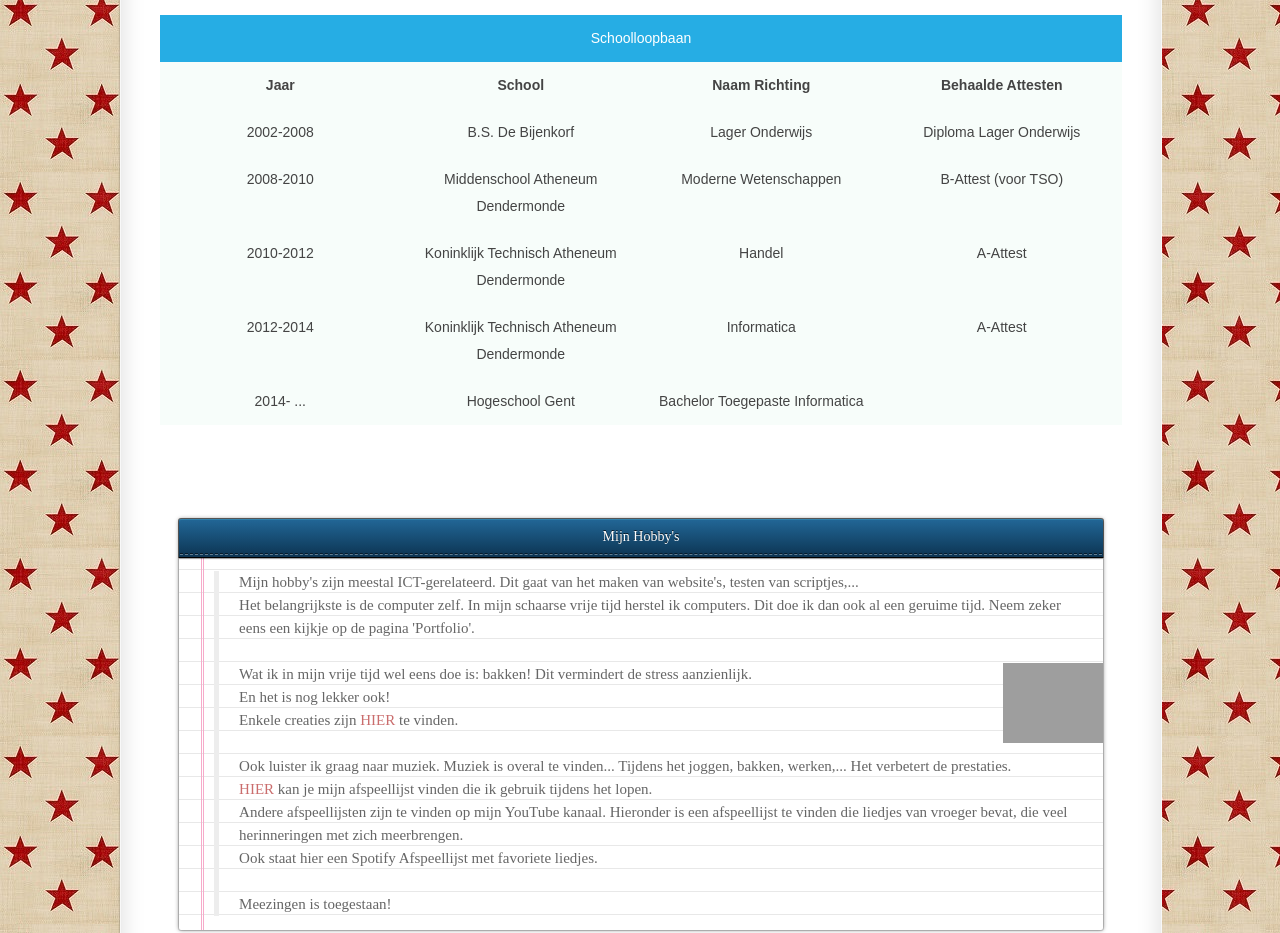
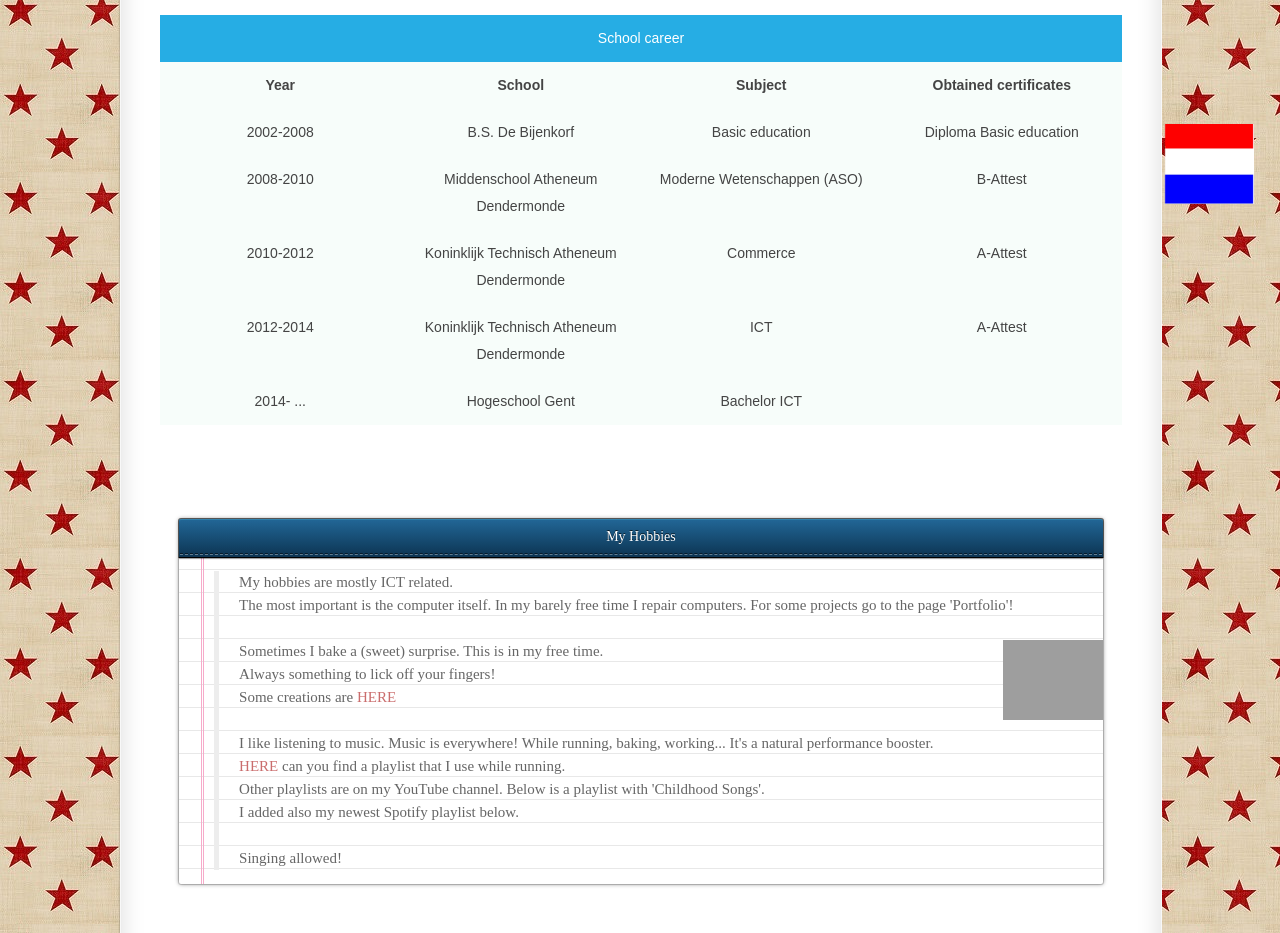
Before and after one commit to JordenGysbrechts/PortfolioJG, a plain HTML site: page Portfolio/public_html/ENG/overmij.html in a window 1280 px wide. Shown: the part 580-1513 px from the top of the page. Drawn offline with Linux system fonts and the light colour scheme; grey boxes are pictures that could not be loaded; files whose address does not match are found by name.

Commit message:
Fine Tuning + Engelse versie

```diff
--- a/Portfolio/public_html/ENG/overmij.html
+++ b/Portfolio/public_html/ENG/overmij.html
@@ -3,7 +3,7 @@
 <head>
 <meta charset="UTF-8">
 <meta name="viewport" content="width=device-width, initial-scale=1.0, maximum-scale=1.0, user-scalable=no" />
-<title>Jorden Gysbrechts | Over mij</title>
+<title>Jorden Gysbrechts | About me</title>
 <link rel="shortcut icon" href="style/images/favicon.png"/>
 <link href="../NL/css/stijlblad.css" rel="stylesheet" type="text/css"/>
 
@@ -68,9 +68,9 @@
                     <img src="images/ik.JPG" class="aligncenter" alt=""/>
 	    </div>
 		<div class="two-third last">
-                    <p><span class="dropcap">M</span>ijn naam is Jorden Gysbrechts. Ik ga naar Hogeschool Gent. Hiernaast is een foto van mij te vinden. Ik ben 18 jaar oud en kom uit <a href="http://nl.wikipedia.org/wiki/Sint-Gillis-bij-Dendermonde" target="_blank">Sint-Gillis-bij-Dendermonde</a>. Ik doe veel aan zelfstudie, maar een groot deel leer ik op school. Ik ben begonnen met tutorials te plaatsen op YouTube om mijn kennis door te geven aan de hele wereld.
-                        <br/><br/> <strong><span class="dropcap">W</span>aarom heb ik gekozen voor Informatica?</strong><br/>
-                        Ik ben sinds kleinsafaan erg geinterreseerd in de informatica en alles wat erbij komt kijken. Dit ging van het herstellen van computers tot oplossen van softwareproblemen. Ik doe dit nog altijd even graag en dankzij school weet ik nu ook het theoretische achter al deze handelingen.
+                    <p><span class="dropcap">M</span>y name is Jorden Gysbrechts.I'm going to high school (Hogeschool Gent). At the left you can see a picture of me. I am 18 years old and from <a href="http://nl.wikipedia.org/wiki/Sint-Gillis-bij-Dendermonde" target="_blank">Sint-Gillis-bij-Dendermonde</a>. I learn from a lot of tutorials, but the most from school. I also started to make tutorials to help people.
+                        <br/><br/> <strong><span class="dropcap">W</span>hy did I choose for ICT?</strong><br/>
+                        When I was a little boy I already was interested by the magic world of the computers. A couple of years later I started to repair computer and reinstall the operating system.
                     </p>
 
 		</div>
@@ -87,42 +87,42 @@
 <col style="width: 15%">
 </colgroup>
   <tr>
-    <th class="tg-s6z2" colspan="4">Schoolloopbaan</th>
+    <th class="tg-s6z2" colspan="4">School career</th>
   </tr>
   <tr>
-    <td class="tg-hgcj">Jaar</td>
+    <td class="tg-hgcj">Year</td>
     <td class="tg-hgcj">School</td>
-    <td class="tg-hgcj">Naam Richting</td>
-    <td class="tg-hgcj">Behaalde Attesten</td>
+    <td class="tg-hgcj">Subject</td>
+    <td class="tg-hgcj">Obtained certificates</td>
   </tr>
   <tr>
     <td class="tg-s6z2">2002-2008</td>
     <td class="tg-s6z2">B.S. De Bijenkorf</td>
-    <td class="tg-s6z2">Lager Onderwijs</td>
-    <td class="tg-s6z2">Diploma Lager Onderwijs</td>
+    <td class="tg-s6z2">Basic education</td>
+    <td class="tg-s6z2">Diploma Basic education</td>
   </tr>
   <tr>
     <td class="tg-s6z2">2008-2010</td>
     <td class="tg-s6z2">Middenschool Atheneum Dendermonde</td>
-    <td class="tg-s6z2">Moderne Wetenschappen</td>
-    <td class="tg-s6z2">B-Attest (voor TSO)</td>
+    <td class="tg-s6z2">Moderne Wetenschappen (ASO)</td>
+    <td class="tg-s6z2">B-Attest</td>
   </tr>
   <tr>
     <td class="tg-s6z2">2010-2012</td>
     <td class="tg-s6z2">Koninklijk Technisch Atheneum Dendermonde</td>
-    <td class="tg-s6z2">Handel</td>
+    <td class="tg-s6z2">Commerce</td>
     <td class="tg-s6z2">A-Attest</td>
   </tr>
   <tr>
     <td class="tg-s6z2">2012-2014</td>
     <td class="tg-s6z2">Koninklijk Technisch Atheneum Dendermonde</td>
-    <td class="tg-s6z2">Informatica</td>
+    <td class="tg-s6z2">ICT</td>
     <td class="tg-s6z2">A-Attest</td>
   </tr>
   <tr>
     <td class="tg-s6z2">2014- ...</td>
     <td class="tg-s6z2">Hogeschool Gent</td>
-    <td class="tg-s6z2">Bachelor Toegepaste Informatica</td>
+    <td class="tg-s6z2">Bachelor ICT</td>
     <td class="tg-s6z2"></td>
   </tr>
 </table>
@@ -131,21 +131,23 @@
 
        <div class="notepad">
     <div class="notepad-heading">
-      <h1>Mijn Hobby's</h1>
+      <h1>My Hobbies</h1>
     </div>
     <blockquote>
-        Mijn hobby's zijn meestal ICT-gerelateerd. Dit gaat van het maken van website's, testen van scriptjes,...  <br/> Het belangrijkste is de computer zelf. In mijn schaarse vrije tijd herstel ik computers. Dit doe ik dan ook al een geruime tijd. Neem zeker eens een kijkje op de pagina 'Portfolio'.
-        <br/> <br/> Wat ik in mijn vrije tijd wel eens doe is: bakken! Dit vermindert de stress aanzienlijk. <img src="https://s-media-cache-ak0.pinimg.com/originals/86/bd/78/86bd78f21d22d202ae69e2642cf21951.jpg"  class="right"> <br/> En het is nog lekker ook!
-        <br /> Enkele creaties zijn <a href="https://plus.google.com/photos/106004415247452666704/albums/6134686683275591201?authkey=CODp7Pm2qbmmYw" target="_blank">HIER</a> te vinden.
+        My hobbies are mostly ICT related.
+        <br/>The most important is the computer itself. In my barely free time I repair computers. For some projects go to the page 'Portfolio'!
+        <br/> <br/> Sometimes I bake a (sweet) surprise. This is in my free time. <img src="https://s-media-cache-ak0.pinimg.com/originals/86/bd/78/86bd78f21d22d202ae69e2642cf21951.jpg"  class="right"> <br/> Always something to lick off your fingers!
+        <br /> Some creations are  <a href="https://plus.google.com/photos/106004415247452666704/albums/6134686683275591201?authkey=CODp7Pm2qbmmYw" target="_blank">HERE</a>
 
 
         <br/><br/>
+        I like listening to music. Music is everywhere! While running, baking, working... It's a natural performance booster. <br />
+        <a href="https://www.youtube.com/playlist?list=PLh-m7MiHpUjQEtt9HVZe8h-lvK-siOKeM" target="_blank">HERE</a> can you find a playlist that I use while running.
+        <br />Other playlists are on my YouTube channel. Below is a playlist with 'Childhood Songs'. <br />
+        I added also my newest Spotify playlist below.
+        <br/><br/> Singing allowed!
 
-        Ook luister ik graag naar muziek. Muziek is overal te vinden... Tijdens het joggen, bakken, werken,... Het verbetert de prestaties. <br />
-        <a href="https://www.youtube.com/playlist?list=PLh-m7MiHpUjQEtt9HVZe8h-lvK-siOKeM" target="_blank">HIER</a> kan je mijn afspeellijst vinden die ik gebruik tijdens het lopen.
-        <br /> Andere afspeellijsten zijn te vinden op mijn YouTube kanaal. Hieronder is een afspeellijst te vinden die liedjes van vroeger bevat, die veel herinneringen met zich meerbrengen. <br />
-        Ook staat hier een Spotify Afspeellijst met favoriete liedjes.
-        <br/><br/> Meezingen is toegestaan!
+
 
 
 
@@ -158,6 +160,9 @@
   </article>
   <!-- end article -->
 
+  <a href="../NL/overmij.html">
+<div id="taalNL"></div>
+</a>
 
   </div><!-- #content -->
 </div><!-- #primary -->
--- a/Portfolio/public_html/NL/css/stijlblad.css
+++ b/Portfolio/public_html/NL/css/stijlblad.css
@@ -2169,10 +2169,10 @@ table.test {
 }
 #taalENG{
 position: fixed;
-top: 85%;
-left:90%;
-width: 9%;
-height: 13%;
+top: 88%;
+left:91%;
+width: 7%;
+height: 10%;
 
 content:url(../images/engelsevlag.png);
 
@@ -2180,10 +2180,10 @@ content:url(../images/engelsevlag.png);
 
 #taalNL{
 position: fixed;
-top: 85%;
-left:90%;
-width: 9%;
-height: 13%;
+top: 88%;
+left:91%;
+width: 7%;
+height: 10%;
 
 content:url(../images/nederlandsevlag.png);
 
```
Also changed, not shown: Portfolio/public_html/ENG/talenten.html (+5 -1 lines).
